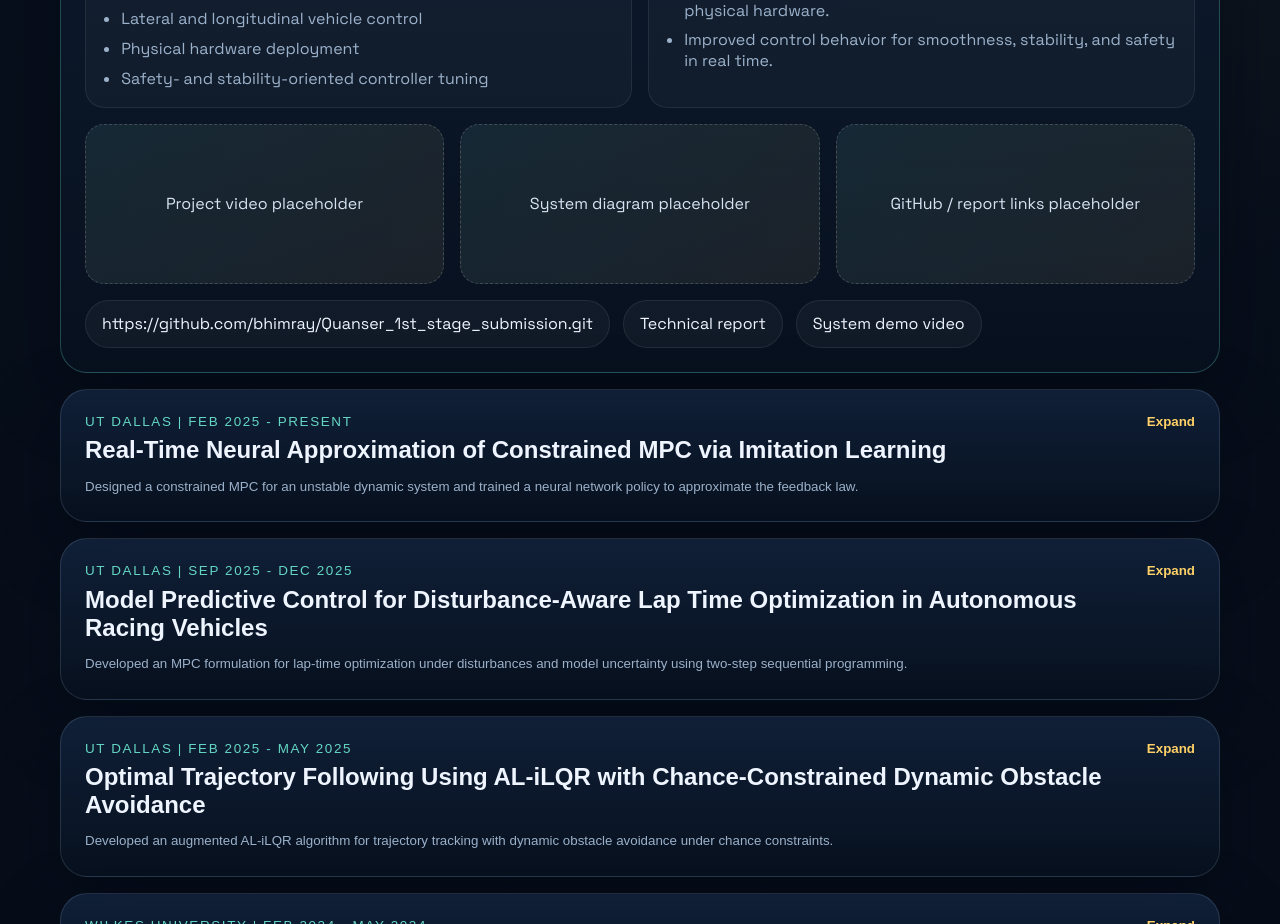
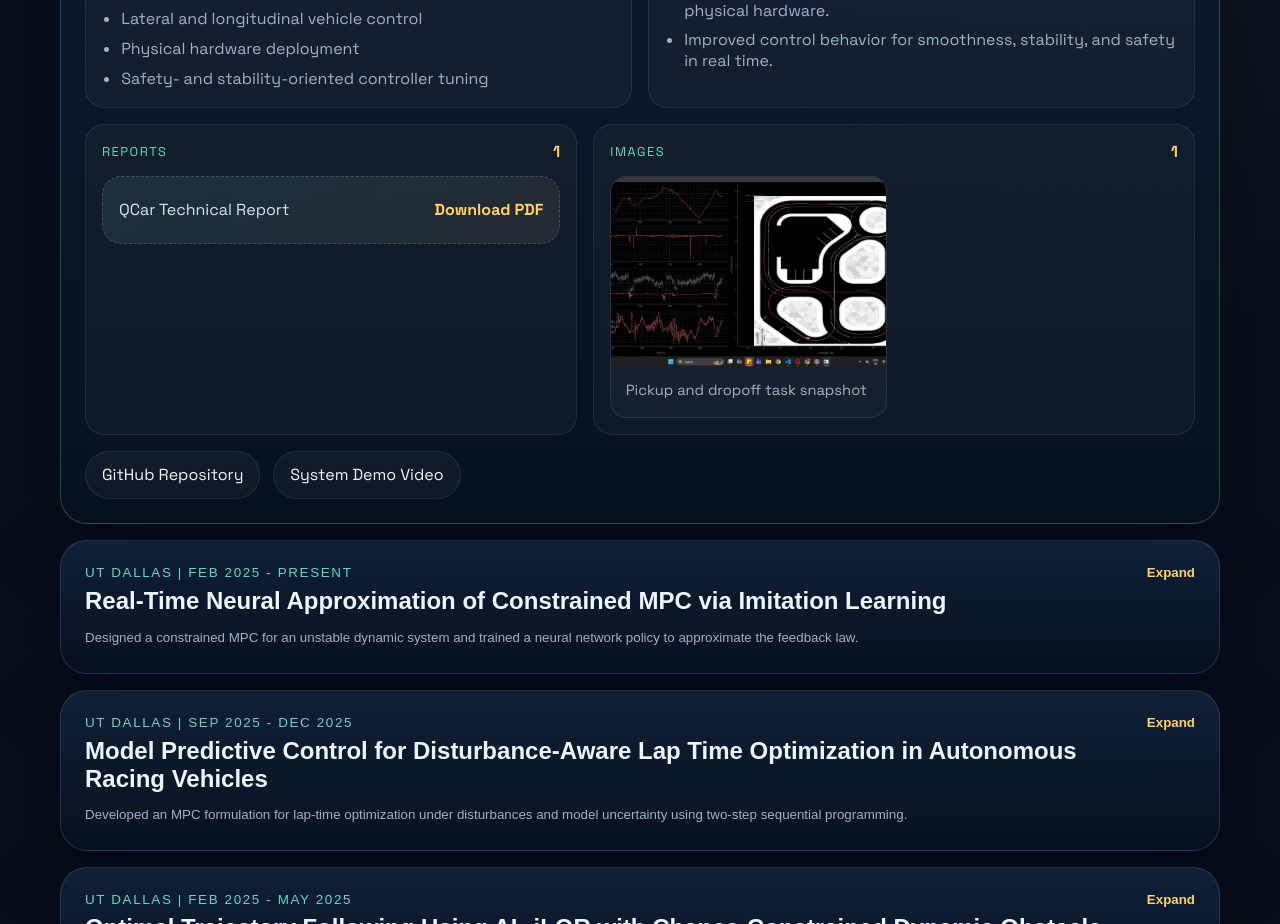
Before and after one commit to bhimray/bilen-profile-1, a React (Create React App) app: page / in a window 1280 px wide. Shown: the part 3240-4164 px from the top of the page. Built offline with nearby package versions, Linux system fonts and the light colour scheme.

Commit message:
displaying_proj_files

```diff
--- a/src/App.css
+++ b/src/App.css
@@ -416,22 +416,101 @@ a {
 
 .asset-row {
   display: grid;
-  grid-template-columns: repeat(3, minmax(0, 1fr));
+  grid-template-columns: 0.9fr 1.1fr;
   gap: 1rem;
   margin-top: 1rem;
 }
 
-.asset-placeholder {
-  min-height: 10rem;
+.asset-panel {
+  min-height: 12rem;
+  padding: 1rem;
+  border-radius: 1.2rem;
+  border: 1px solid rgba(255, 255, 255, 0.08);
+  background: rgba(255, 255, 255, 0.03);
+}
+
+.asset-panel-wide {
+  min-width: 0;
+}
+
+.asset-panel-header {
+  display: flex;
+  justify-content: space-between;
+  gap: 1rem;
+  align-items: center;
+  margin-bottom: 0.9rem;
+}
+
+.asset-panel-header span {
+  color: var(--accent);
+  font-size: 0.8rem;
+  letter-spacing: 0.12em;
+  text-transform: uppercase;
+}
+
+.asset-panel-header strong {
+  color: var(--accent-strong);
+}
+
+.asset-list {
   display: grid;
-  place-items: center;
-  text-align: center;
+  gap: 0.8rem;
+}
+
+.asset-link,
+.asset-empty {
+  min-height: 4.25rem;
+  display: flex;
+  align-items: center;
+  justify-content: space-between;
+  gap: 1rem;
+  padding: 1rem;
+  border-radius: 1rem;
   color: #d7e3f3;
   border-radius: 1.2rem;
-  border: 1px dashed rgba(255, 255, 255, 0.18);
+  border: 1px dashed rgba(255, 255, 255, 0.16);
   background:
     linear-gradient(135deg, rgba(100, 215, 196, 0.08), rgba(255, 209, 102, 0.06)),
     rgba(255, 255, 255, 0.02);
+}
+
+.asset-link strong {
+  color: var(--accent-strong);
+  white-space: nowrap;
+}
+
+.asset-empty {
+  justify-content: center;
+  text-align: center;
+  color: var(--muted);
+}
+
+.project-gallery {
+  display: grid;
+  grid-template-columns: repeat(2, minmax(0, 1fr));
+  gap: 0.85rem;
+}
+
+.gallery-card {
+  margin: 0;
+  overflow: hidden;
+  border-radius: 1rem;
+  border: 1px solid rgba(255, 255, 255, 0.08);
+  background: rgba(255, 255, 255, 0.03);
+}
+
+.gallery-card img {
+  display: block;
+  width: 100%;
+  aspect-ratio: 1.45;
+  object-fit: cover;
+}
+
+.gallery-card figcaption {
+  padding: 0.8rem 0.9rem 0.95rem;
+  color: var(--muted);
+  font-size: 0.92rem;
+  line-height: 1.5;
 }
 
 .project-links {
@@ -687,6 +766,10 @@ a {
   .viewer-strip {
     grid-template-columns: 1fr;
   }
+
+  .project-gallery {
+    grid-template-columns: 1fr;
+  }
 }
 
 @media (max-width: 640px) {
--- a/src/App.js
+++ b/src/App.js
@@ -1,7 +1,17 @@
 import { useState } from 'react';
 import './App.css';
 import profileImage from './images/profile.webp';
-import { useViewerCounter } from './hooks/useViewerCounter';
+import qcarPickupDropoff from './Proj-qcar/pickup_dropoff.png';
+import qcarReport from './Proj-qcar/Report_QCar.pdf';
+import agriSortReport from './Proj-agri-sort/Robotics_Project.pdf';
+import alIlqrReport from './Proj-al-ilqr/Optimization_final_report.pdf';
+import alIlqrTrajectoryReport from './Proj-al-ilqr/Trajectory_following_using_AL_iLQR_method_and_obstacle_avoidance_using_constraint (1).pdf';
+import lapTimeAcceleration from './Proj-lap-time-mpc/acceleration.jpg';
+import lapTimeAcceleration20 from './Proj-lap-time-mpc/acc_a20.jpg';
+import lapTimeInputs from './Proj-lap-time-mpc/inputs.jpg';
+import lapTimeTrack from './Proj-lap-time-mpc/tracks_20.jpg';
+import lapTimeVelocity from './Proj-lap-time-mpc/velocity_profile.jpg';
+import lapTimeReport from './Proj-lap-time-mpc/Racing_Vehicle_Lap_time_optimization.pdf';
 
 const capabilities = [
   {
@@ -54,7 +64,14 @@ const projects = [
       'Built an end-to-end autonomous control and planning stack on physical hardware.',
       'Improved control behavior for smoothness, stability, and safety in real time.',
     ],
-    links: ['https://github.com/bhimray/Quanser_1st_stage_submission.git', 'Technical report', 'System demo video'],
+    assets: {
+      reports: [{ label: 'QCar Technical Report', href: qcarReport }],
+      images: [{ src: qcarPickupDropoff, alt: 'QCar pickup and dropoff system view', caption: 'Pickup and dropoff task snapshot' }],
+    },
+    links: [
+      { label: 'GitHub Repository', href: 'https://github.com/bhimray/Quanser_1st_stage_submission.git' },
+      { label: 'System Demo Video', href: '#contact' },
+    ],
   },
   {
     id: 'imitation-mpc',
@@ -78,7 +95,15 @@ const projects = [
       'Demonstrated neural approximation of MPC feedback for an unstable dynamic system.',
       'Evaluated stability, tracking error, and disturbance rejection in closed loop.',
     ],
-    links: ['GitHub (placeholder)', 'Technical note', 'Simulation video placeholder'],
+    assets: {
+      reports: [],
+      images: [],
+    },
+    links: [
+      { label: 'GitHub Repository', href: '#contact' },
+      { label: 'Technical Note', href: '#contact' },
+      { label: 'Simulation Video', href: '#contact' },
+    ],
   },
   {
     id: 'lap-time-mpc',
@@ -102,7 +127,20 @@ const projects = [
       'Built a control formulation for racing performance under disturbances and uncertainty.',
       'Combined performance optimization with trajectory safety constraints.',
     ],
-    links: ['https://github.com/bhimray/racing_car.git', 'Controller diagram placeholder', 'Simulation result placeholder'],
+    assets: {
+      reports: [{ label: 'Lap Time Optimization Report', href: lapTimeReport }],
+      images: [
+        { src: lapTimeTrack, alt: 'Autonomous racing track plot', caption: 'Track geometry and racing line' },
+        { src: lapTimeVelocity, alt: 'Velocity profile plot', caption: 'Velocity profile' },
+        { src: lapTimeAcceleration, alt: 'Acceleration profile plot', caption: 'Acceleration response' },
+        { src: lapTimeAcceleration20, alt: 'Acceleration response under disturbance', caption: 'Disturbance-aware acceleration response' },
+        { src: lapTimeInputs, alt: 'Control input plot', caption: 'Control input profile' },
+      ],
+    },
+    links: [
+      { label: 'GitHub Repository', href: 'https://github.com/bhimray/racing_car.git' },
+      { label: 'Simulation Results', href: '#contact' },
+    ],
   },
   {
     id: 'al-ilqr',
@@ -126,7 +164,17 @@ const projects = [
       'Demonstrated reliable obstacle avoidance in simulation.',
       'Analyzed causes of deviation from the reference trajectory to guide controller refinement.',
     ],
-    links: ['https://github.com/bhimray/Optimal_control_Project.git', 'Trajectory plot placeholder', 'Simulation demo placeholder'],
+    assets: {
+      reports: [
+        { label: 'Optimization Final Report', href: alIlqrReport },
+        { label: 'Trajectory Tracking Report', href: alIlqrTrajectoryReport },
+      ],
+      images: [],
+    },
+    links: [
+      { label: 'GitHub Repository', href: 'https://github.com/bhimray/Optimal_control_Project.git' },
+      { label: 'Simulation Demo', href: '#contact' },
+    ],
   },
   {
     id: 'plc-counting',
@@ -150,7 +198,15 @@ const projects = [
       'Implemented the automation logic on real hardware.',
       'Reduced reliance on manual counting and process monitoring.',
     ],
-    links: ['GitHub (placeholder)', 'PLC ladder diagram placeholder', 'Hardware demo placeholder'],
+    assets: {
+      reports: [],
+      images: [],
+    },
+    links: [
+      { label: 'GitHub Repository', href: '#contact' },
+      { label: 'PLC Ladder Diagram', href: '#contact' },
+      { label: 'Hardware Demo', href: '#contact' },
+    ],
   },
   {
     id: 'agri-sort',
@@ -174,7 +230,14 @@ const projects = [
       'Improved sorting accuracy through image-based classification.',
       'Built a full perception-to-sorting pipeline in simulation.',
     ],
-    links: ['GitHub (placeholder)', 'System diagram placeholder', 'Simulation demo placeholder'],
+    assets: {
+      reports: [{ label: 'Agri Sort Project Report', href: agriSortReport }],
+      images: [],
+    },
+    links: [
+      { label: 'GitHub Repository', href: '#contact' },
+      { label: 'Simulation Demo', href: '#contact' },
+    ],
   },
 ];
 
@@ -251,7 +314,6 @@ const philosophyPoints = [
 
 function App() {
   const [expandedProject, setExpandedProject] = useState(projects[0].id);
-  const viewerCounter = useViewerCounter();
 
   return (
     <div className="app-shell">
@@ -321,24 +383,6 @@ function App() {
               </div>
             </div>
 
-            {/* <div className="viewer-strip">
-              <div className="viewer-card">
-                <span className="meta-label">Total Viewers</span>
-                <strong>{viewerCounter.loading ? '...' : viewerCounter.total}</strong>
-              </div>
-              <div className="viewer-card">
-                <span className="meta-label">Monthly</span>
-                <strong>{viewerCounter.loading ? '...' : viewerCounter.monthly}</strong>
-              </div>
-              <div className="viewer-card">
-                <span className="meta-label">Yearly</span>
-                <strong>{viewerCounter.loading ? '...' : viewerCounter.yearly}</strong>
-              </div>
-            </div> */}
-
-            {/* <p className="viewer-note">Counts are stored in this browser and persist unless local browser data is cleared.</p>
-
-            {viewerCounter.error ? <p className="viewer-note">{viewerCounter.error}</p> : null} */}
           </div>
 
           <div className="hero-visual">
@@ -440,15 +484,49 @@ function App() {
                       </div>
 
                       <div className="asset-row">
-                        <div className="asset-placeholder">Project video placeholder</div>
-                        <div className="asset-placeholder">System diagram placeholder</div>
-                        <div className="asset-placeholder">GitHub / report links placeholder</div>
+                        <div className="asset-panel">
+                          <div className="asset-panel-header">
+                            <span>Reports</span>
+                            <strong>{project.assets.reports.length}</strong>
+                          </div>
+                          {project.assets.reports.length ? (
+                            <div className="asset-list">
+                              {project.assets.reports.map((report) => (
+                                <a className="asset-link" href={report.href} download key={`${project.id}-${report.label}`}>
+                                  <span>{report.label}</span>
+                                  <strong>Download PDF</strong>
+                                </a>
+                              ))}
+                            </div>
+                          ) : (
+                            <div className="asset-empty">No report uploaded yet</div>
+                          )}
+                        </div>
+
+                        <div className="asset-panel asset-panel-wide">
+                          <div className="asset-panel-header">
+                            <span>Images</span>
+                            <strong>{project.assets.images.length}</strong>
+                          </div>
+                          {project.assets.images.length ? (
+                            <div className="project-gallery">
+                              {project.assets.images.map((image) => (
+                                <figure className="gallery-card" key={`${project.id}-${image.caption}`}>
+                                  <img src={image.src} alt={image.alt} />
+                                  <figcaption>{image.caption}</figcaption>
+                                </figure>
+                              ))}
+                            </div>
+                          ) : (
+                            <div className="asset-empty">No project images uploaded yet</div>
+                          )}
+                        </div>
                       </div>
 
                       <div className="project-links">
                         {project.links.map((link) => (
-                          <a href="#contact" key={link}>
-                            {link}
+                          <a href={link.href} key={`${project.id}-${link.label}`} target={link.href.startsWith('http') ? '_blank' : undefined} rel={link.href.startsWith('http') ? 'noreferrer' : undefined}>
+                            {link.label}
                           </a>
                         ))}
                       </div>
```
